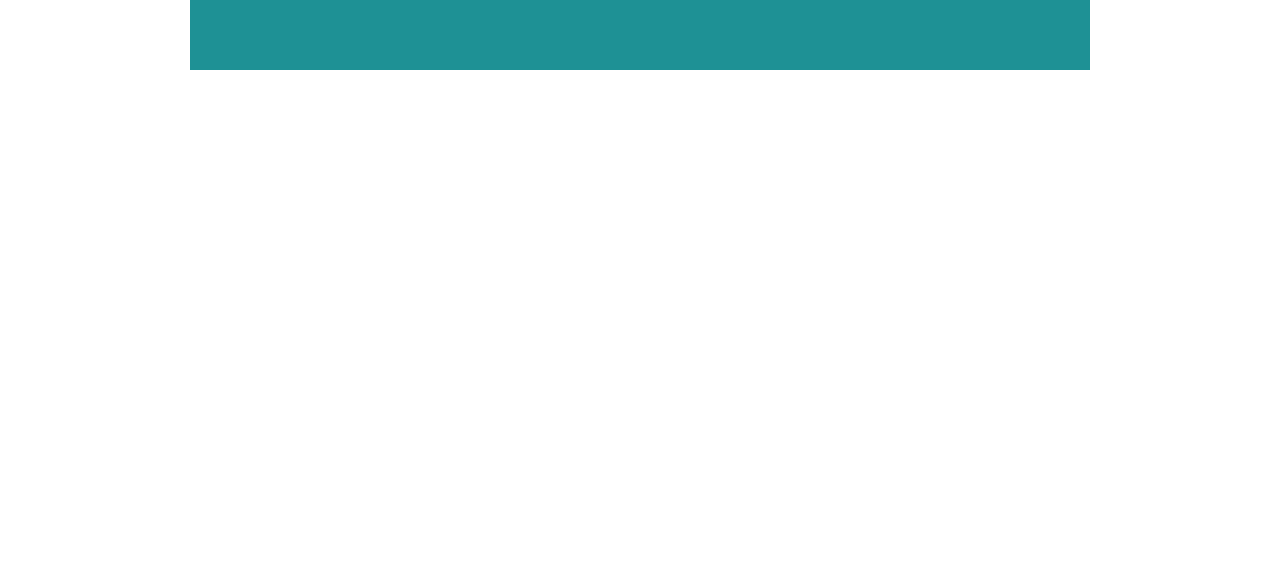
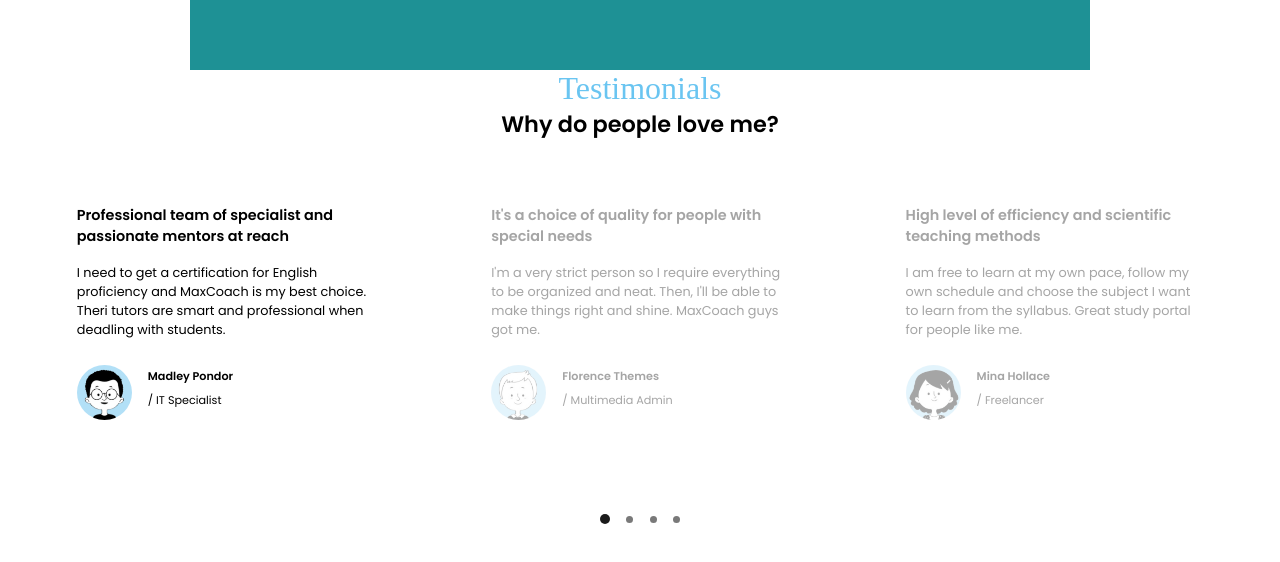
Before and after one commit to RenatoFringuello/proj-html-vuejs, a Vue app: page / in a window 1280 px wide. Shown: the part 2071-2633 px from the top of the page. Before the commit the page ends 2141 px from the top, so only its background shows below. Built offline with nearby package versions, Linux system fonts and the light colour scheme; a web font is replaced by a local one.

Commit message:
add testimonial sector

```diff
--- a/src/components/main/MainIntro.vue
+++ b/src/components/main/MainIntro.vue
@@ -3,6 +3,7 @@
     import BoxCardsSector from './sectors/BoxCardsSector.vue';
     import AboutMeSector from './sectors/AboutMeSector.vue';
     import VideoSector from './sectors/VideoSector.vue';
+    import TestimonialsSector from './sectors/TestimonialsSector.vue';
 
     export default {
         name: "MainIntro",
@@ -11,6 +12,7 @@
             BoxCardsSector,
             AboutMeSector,
             VideoSector,
+            TestimonialsSector,
         }
     }
 </script>
@@ -20,6 +22,7 @@
         <BoxCardsSector />
         <AboutMeSector />
         <VideoSector videoId="G1IbRujko-A" />
+        <TestimonialsSector />
     </section>
 </template>
 
@@ -29,7 +32,6 @@
         div.sector{
             padding:3.5rem 0;
             @include container(900px, auto);
-
         }
     }
 </style>
```
